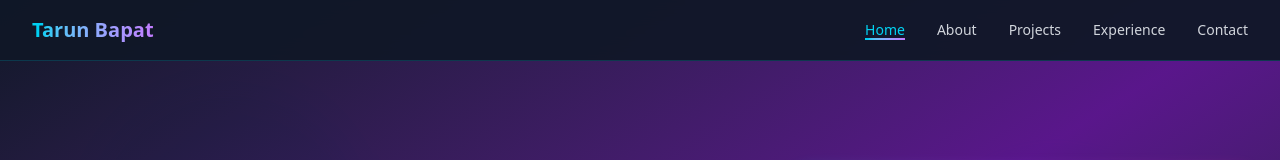
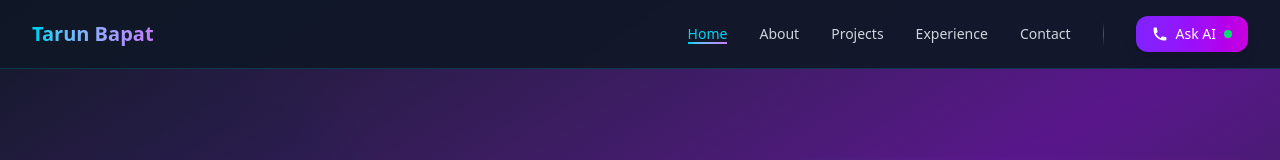
Before and after one commit to TarunBapat/portfolio-website, a React (Vite) app: page / in a window 1280 px wide. Shown: the top 160 px of the page. Built offline with nearby package versions, Linux system fonts and the light colour scheme.

Commit message:
AI bot integration

```diff
--- a/src/Navigation.tsx
+++ b/src/Navigation.tsx
@@ -8,7 +8,36 @@ const Navigation: React.FC<NavigationProps> = ({
   setActiveSection,
 }) => {
   const [isMenuOpen, setIsMenuOpen] = useState(false);
+  const [loading, setLoading] = useState(false);
   const scrollToSection = useScrollToSections(setIsMenuOpen);
+
+  const handlePersona = async () => {
+    try {
+      setLoading(true);
+      const resp = await fetch(import.meta.env.VITE_PERSONA_API_URL, {
+        method: "POST",
+        headers: {
+          "Content-Type": "application/json",
+          "x-api-key": import.meta.env.VITE_PERSONA_API_KEY || "",
+        },
+        body: JSON.stringify({
+          replica_id: "rca8a38779a8",
+          persona_id: "p54e48416ff5",
+          properties: {
+            participant_left_timeout: 0,
+            language: "english",
+          },
+        }),
+      });
+      const data = await resp.json();
+      if (data?.conversation_id) {
+        window.open(data?.conversation_url, "_blank");
+      }
+      setLoading(false);
+    } catch (error) {
+      console.error("Error fetching persona:", error);
+    }
+  };
 
   useEffect(() => {
     const sections = document.querySelectorAll("section[id]");
@@ -31,6 +60,7 @@ const Navigation: React.FC<NavigationProps> = ({
       sections.forEach((section) => observer.unobserve(section));
     };
   }, [setActiveSection]);
+
   return (
     <nav className="fixed top-0 w-full bg-gray-900/95 backdrop-blur-md z-50 border-b border-cyan-500/20">
       <div className="max-w-7xl mx-auto px-4 sm:px-6 lg:px-8">
@@ -40,7 +70,8 @@ const Navigation: React.FC<NavigationProps> = ({
           </div>
 
           {/* Desktop Navigation */}
-          <div className="hidden md:flex space-x-8">
+          <div className="hidden md:flex items-center space-x-8">
+            <div className="flex space-x-8">
               {["Home", "About", "Projects", "Experience", "Contact"].map(
                 (item) => (
                   <button
@@ -65,25 +96,51 @@ const Navigation: React.FC<NavigationProps> = ({
               )}
             </div>
 
+            {/* Separator */}
+            <div className="w-px h-6 bg-gradient-to-b from-transparent via-gray-600 to-transparent"></div>
+
+            {/* AI Chat Button */}
+            <button
+              onClick={handlePersona}
+              className="relative group overflow-hidden rounded-xl px-4 py-2 bg-gradient-to-r from-violet-600 via-purple-600 to-fuchsia-600 hover:from-violet-500 hover:via-purple-500 hover:to-fuchsia-500 transition-all duration-300 shadow-lg hover:shadow-purple-500/25 hover:shadow-xl"
+            >
+              {/* Shimmer effect */}
+              <div className="absolute inset-0 bg-gradient-to-r from-transparent via-white/20 to-transparent -translate-x-full group-hover:translate-x-full transition-transform duration-1000"></div>
+
+              {/* Content */}
+              <div className="relative flex items-center gap-2 text-white font-medium text-sm">
+                <svg
+                  className="w-4 h-4"
+                  fill="currentColor"
+                  viewBox="0 0 20 20"
+                >
+                  <path d="M2 3a1 1 0 011-1h2.153a1 1 0 01.986.836l.74 4.435a1 1 0 01-.54 1.06l-1.548.773a11.037 11.037 0 006.105 6.105l.774-1.548a1 1 0 011.059-.54l4.435.74a1 1 0 01.836.986V17a1 1 0 01-1 1h-2C7.82 18 2 12.18 2 5V3z" />
+                </svg>
+                {loading ? <span>Loading...</span> : <span>Ask AI</span>}
+                <div className="w-2 h-2 bg-green-400 rounded-full animate-pulse"></div>
+              </div>
+            </button>
+          </div>
+
           {/* Mobile menu button */}
           <button
             onClick={() => setIsMenuOpen(!isMenuOpen)}
-            className="md:hidden p-2"
+            className="md:hidden p-2 rounded-lg hover:bg-gray-800/50 transition-colors"
           >
-            <div className="w-6 h-6 relative">
+            <div className="w-6 h-6 relative flex flex-col justify-center">
               <span
-                className={`block h-0.5 w-full bg-white transition-transform ${
-                  isMenuOpen ? "rotate-45 translate-y-2" : ""
+                className={`block h-0.5 w-full bg-white transition-all duration-300 ${
+                  isMenuOpen ? "rotate-45 translate-y-0.5" : "mb-1.5"
                 }`}
               />
               <span
-                className={`block h-0.5 w-full bg-white mt-1 transition-opacity ${
-                  isMenuOpen ? "opacity-0" : ""
+                className={`block h-0.5 w-full bg-white transition-all duration-300 ${
+                  isMenuOpen ? "opacity-0" : "mb-1.5"
                 }`}
               />
               <span
-                className={`block h-0.5 w-full bg-white mt-1 transition-transform ${
-                  isMenuOpen ? "-rotate-45 -translate-y-2" : ""
+                className={`block h-0.5 w-full bg-white transition-all duration-300 ${
+                  isMenuOpen ? "-rotate-45 -translate-y-0.5" : ""
                 }`}
               />
             </div>
@@ -92,18 +149,42 @@ const Navigation: React.FC<NavigationProps> = ({
 
         {/* Mobile Navigation */}
         {isMenuOpen && (
-          <div className="md:hidden pb-4 bg-gray-800/95 rounded-lg mt-2">
+          <div className="md:hidden pb-4 space-y-1">
+            <div className="bg-gray-800/80 backdrop-blur-sm rounded-xl p-2 border border-gray-700/50">
               {["Home", "About", "Projects", "Experience", "Contact"].map(
                 (item) => (
                   <button
                     key={item}
                     onClick={() => scrollToSection(item.toLowerCase())}
-                  className="block w-full text-left py-3 px-4 text-sm font-medium text-gray-300 hover:text-cyan-400 hover:bg-gray-700/50 transition-colors"
+                    className="block w-full text-left py-3 px-4 text-sm font-medium text-gray-300 hover:text-cyan-400 hover:bg-gray-700/50 rounded-lg transition-all duration-200"
                   >
                     {item}
                   </button>
                 )
               )}
+            </div>
+
+            {/* Mobile AI Button */}
+            <button
+              onClick={handlePersona}
+              className="w-full relative group overflow-hidden rounded-xl px-4 py-3 bg-gradient-to-r from-violet-600 via-purple-600 to-fuchsia-600 hover:from-violet-500 hover:via-purple-500 hover:to-fuchsia-500 transition-all duration-300 shadow-lg hover:shadow-purple-500/25"
+            >
+              {/* Shimmer effect */}
+              <div className="absolute inset-0 bg-gradient-to-r from-transparent via-white/20 to-transparent -translate-x-full group-hover:translate-x-full transition-transform duration-1000"></div>
+
+              {/* Content */}
+              <div className="relative flex items-center justify-center gap-3 text-white font-medium">
+                <svg
+                  className="w-5 h-5"
+                  fill="currentColor"
+                  viewBox="0 0 20 20"
+                >
+                  <path d="M2 3a1 1 0 011-1h2.153a1 1 0 01.986.836l.74 4.435a1 1 0 01-.54 1.06l-1.548.773a11.037 11.037 0 006.105 6.105l.774-1.548a1 1 0 011.059-.54l4.435.74a1 1 0 01.836.986V17a1 1 0 01-1 1h-2C7.82 18 2 12.18 2 5V3z" />
+                </svg>
+                <span>Ask My AI Anything</span>
+                <div className="w-2 h-2 bg-green-400 rounded-full animate-pulse"></div>
+              </div>
+            </button>
           </div>
         )}
       </div>
```
Also changed, not shown: 1 other file (tests, documents, lock files or other folders). Lines whose indentation alone changed are shown as unchanged.
